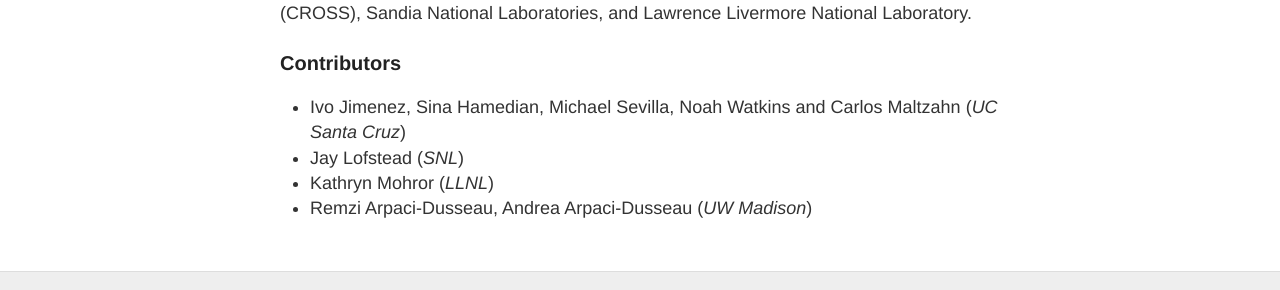
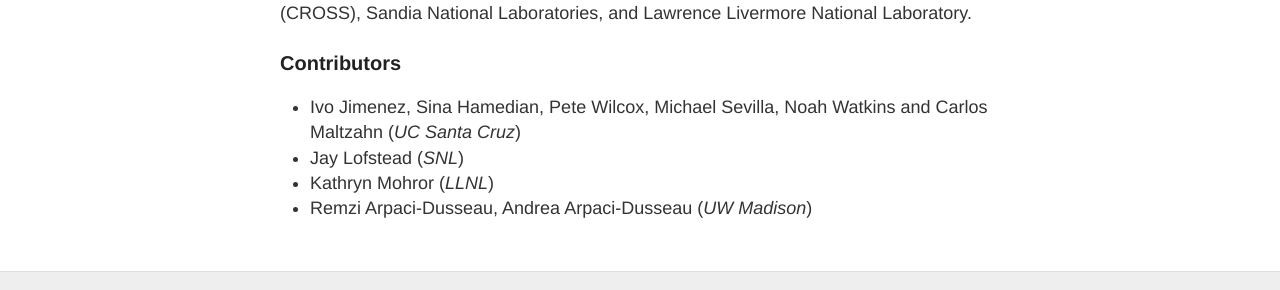
Before and after one commit to getpopper/popper, a Jekyll site: the page built from index.md, in a window 1280 px wide. Shown: the part 1199-1489 px from the top of the page. Built offline with Jekyll 4.4.1, drawn with Linux system fonts in a browser that asks for light colours.

Commit message:
Update index.md

```diff
--- a/index.md
+++ b/index.md
@@ -38,7 +38,7 @@
 
 ### **Contributors**
 
-  * Ivo Jimenez, Sina Hamedian, Michael Sevilla, Noah Watkins and
+  * Ivo Jimenez, Sina Hamedian, Pete Wilcox, Michael Sevilla, Noah Watkins and
     Carlos Maltzahn (_UC Santa Cruz_)
   * Jay Lofstead (_SNL_)
   * Kathryn Mohror (_LLNL_)
```
